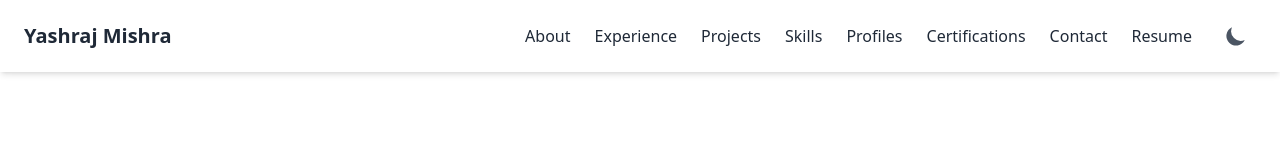
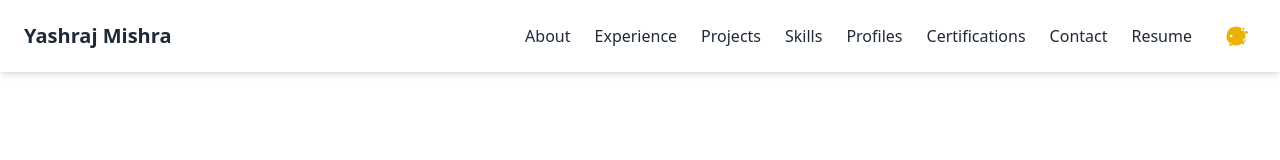
Before and after one commit to YashrajMishra98/My-Portfolio, a React (Create React App) app: page / in a window 1280 px wide. Shown: the top 160 px of the page. Built offline with nearby package versions, Linux system fonts and the light colour scheme.

Commit message:
Update App.js

```diff
--- a/src/App.js
+++ b/src/App.js
@@ -1,25 +1,23 @@
 import { useState, useEffect } from "react";
 
 const App = () => {
-  const [isDark, setIsDark] = useState(false);
+  const [isDark, setIsDark] = useState(() => {
+    try {
+      const stored = localStorage.getItem("theme");
+      if (stored) return stored === "dark";
+      // no stored preference -> default to dark
+      return true;
+    } catch (e) {
+      return true;
+    }
+  });
   const [isMenuOpen, setIsMenuOpen] = useState(false);
 
   useEffect(() => {
-    // Check local storage or system preference on component mount
-    const storedTheme = localStorage.getItem("theme");
+    // Listen for system theme changes only when user hasn't chosen a theme.
     const userPrefersDark = window.matchMedia("(prefers-color-scheme: dark)");
-
-    if (storedTheme) {
-      setIsDark(storedTheme === "dark");
-    } else {
-      setIsDark(userPrefersDark.matches);
-    }
-
-    // Listener for system theme changes
     const mediaQueryListener = (e) => {
-      if (!localStorage.getItem("theme")) {
-        setIsDark(e.matches);
-      }
+      if (!localStorage.getItem("theme")) setIsDark(e.matches);
     };
     userPrefersDark.addEventListener("change", mediaQueryListener);
     return () =>
@@ -83,8 +81,7 @@ const App = () => {
       tech: "Full-Stack Development | React, Tailwind CSS",
       description:
         "A fully responsive personal portfolio website with a modern and clean design, showcasing a collection of my projects and skills.",
-      viewLink:
-        "https://my-portfolio-eight-khaki-76.vercel.app/",
+      viewLink: "https://my-portfolio-eight-khaki-76.vercel.app/",
       githubLink: "https://github.com/YashrajMishra98/My-Portfolio",
     },
     {
```
